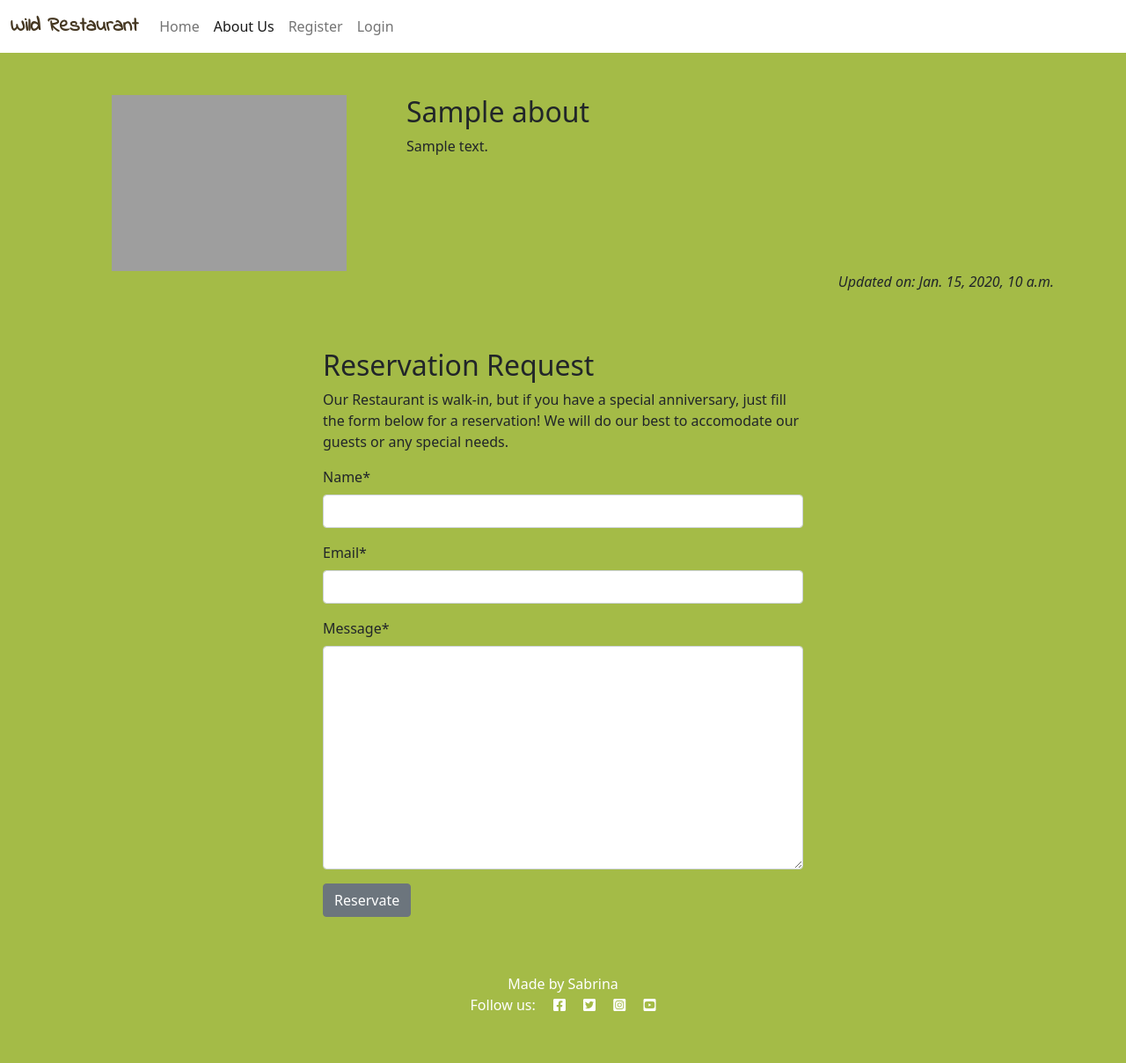
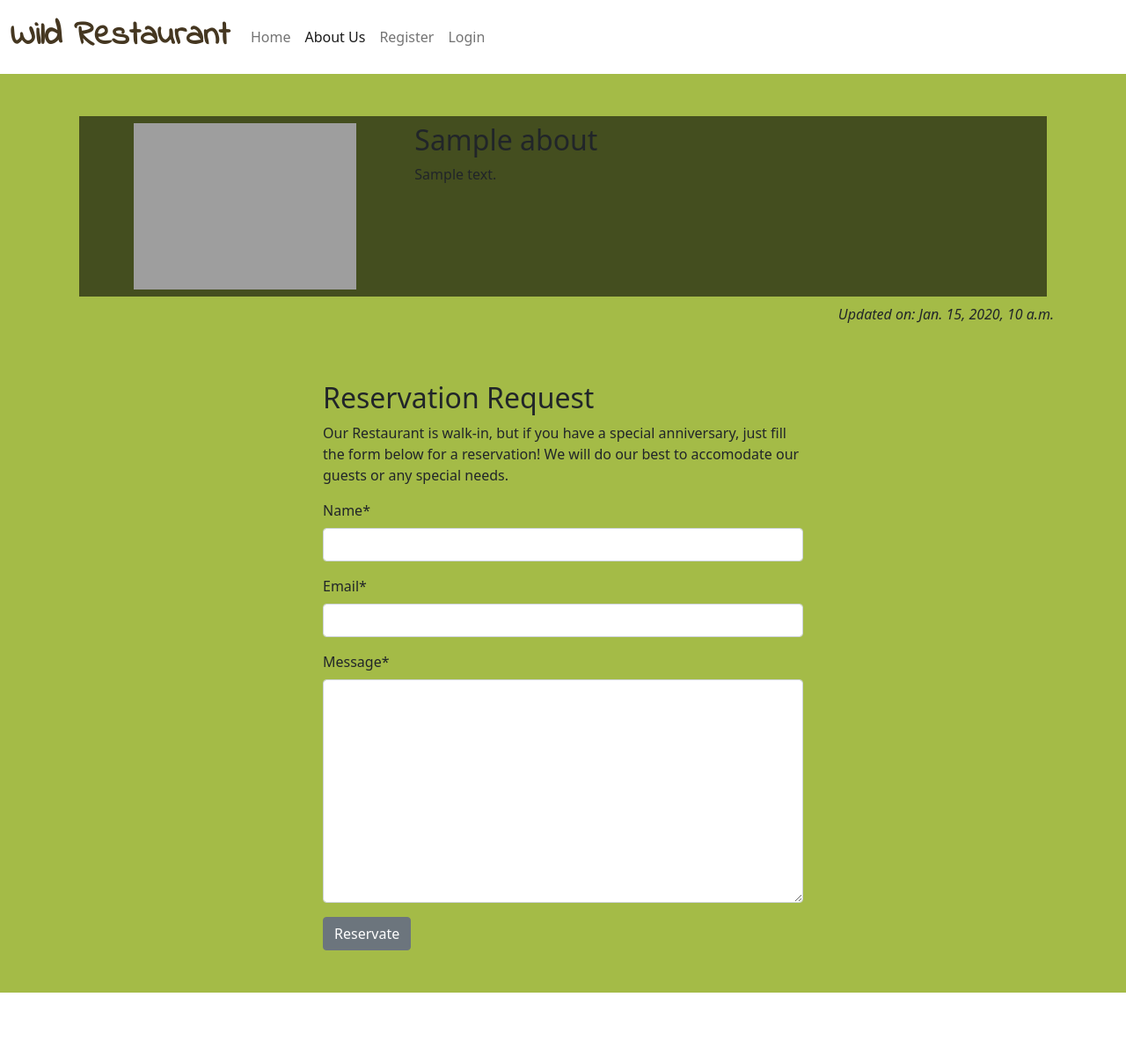
Before and after one commit to Sabri-bel/PP4, a Django app: page /about/ in a window 1280 px wide. Shown: the whole page at 88% size. Before the commit the page ends 1149 px from the top, so only its background shows below. Run offline with Django 4.2, Linux system fonts and the light colour scheme; tables that the repository leaves empty hold one stand-in row (values such as "Sample post"); some libraries are stand-ins or nearby versions; grey boxes are pictures that could not be loaded.

Commit message:
fix the style on home page

```diff
--- a/about/admin.py
+++ b/about/admin.py
@@ -12,3 +12,8 @@ class AboutAdmin(SummernoteModelAdmin):
 @admin.register(ReservationRequest)
 class ReservationAdmin(admin.ModelAdmin):
     list_display = ('message', 'read',)
+
+
+@admin.register(TeamMember)
+class StaffAdmin(admin.ModelAdmin):
+    list_staff = ('name', 'title', 'bio')
--- a/about/models.py
+++ b/about/models.py
@@ -16,10 +16,9 @@ class TeamMember(models.Model):
     name = models.CharField(max_length=200)
     title = models.CharField(max_length=200)
     bio = models.TextField()
-    is_staff = models.BooleanField(default=False)
 
     def __str__(self):
-        return self.name
+        return f"{self.name} is the {self.title}"
 
 
 class ReservationRequest(models.Model):
--- a/about/templates/about/about.html
+++ b/about/templates/about/about.html
@@ -5,14 +5,12 @@
 
 
 <div class="container mt-5">
-  <div class="row">
+  <div class="row block-intro">
     <div class="col-4 text-center">
       <img src="{% static 'images/nobody.jpg' %}" width="75%" />
     </div>
     <div class="col-8">
-      <!-- Title goes between these h2 tags -->
       <h2>{{ about.title }}</h2>
-      <!-- Content goes directly underneath this -->
       {{ about.content | safe }}
     </div>
   </div>
--- a/about/views.py
+++ b/about/views.py
@@ -1,6 +1,6 @@
 from django.shortcuts import render
 from django.contrib import messages
-from .models import About, TeamMember
+from .models import About
 from .forms import ReservationForm
 
 # Create your views here.
@@ -23,3 +23,7 @@ def about_me(request):
 
 
 #def staff(request):
+#    staff = TeamMember.objects.all()
+#    template = "about.html"
+#
+#    return render(request, template, staff)
--- a/menu/admin.py
+++ b/menu/admin.py
@@ -17,5 +17,5 @@ class PostAdmin(SummernoteModelAdmin):
 
 # Register your models here.
 
-#admin.site.register(Post)
+
 admin.site.register(Comment)
--- a/menu/templates/menu/index.html
+++ b/menu/templates/menu/index.html
@@ -21,9 +21,10 @@
                                 {% else %}
                                 <img class="card-img-top" src=" {{ post.featured_image.url }}" alt="{{ post.title }}">
                                 {% endif %}
+                                <!--
                                 <div class="image-flash">
                                     <p class="author">Author: {{ post.author }}</p>
-                                </div>
+                                </div> -->
                             </div>
 
                             <a href="{% url 'post_detail' post.slug %}" class="post-link">
--- a/static/css/style.css
+++ b/static/css/style.css
@@ -1,10 +1,14 @@
 body {
+
+}
+
+main {
     background-color: #a4bb47;
 }
 
 .brand {
     font-family: "Indie Flower", sans-serif;
-    font-size: 1.4rem;
+    font-size: 2.4rem;
     font-weight: 700;
     color: #453721;
 }
@@ -18,3 +22,18 @@ body {
     width: 100%;
     height: auto;
 }
+
+.post-link {
+    text-decoration: none;
+    color: #a4bb47;
+}
+
+.post-link:hover {
+    color: #637947;
+}
+
+.block-intro {
+    background-color: rgba(6, 6, 6, 0.6);
+    margin: 0.5em;
+    padding: 0.5em;
+}
--- a/wildrestaurant/settings.py
+++ b/wildrestaurant/settings.py
@@ -27,7 +27,7 @@ TEMPLATES_DIR = os.path.join(BASE_DIR, 'templates')
 SECRET_KEY = 'django-insecure-ow-33!7qq_j-)dslgxcu%*0fg1-pdx(+3b2()+y+ff#4r^5be+'
 
 # SECURITY WARNING: don't run with debug turned on in production!
-DEBUG = False
+DEBUG = True
 
 ALLOWED_HOSTS = [
     '127.0.0.1',
```
Also changed, not shown: about/migrations/0003_remove_teammember_is_staff.py (added).
